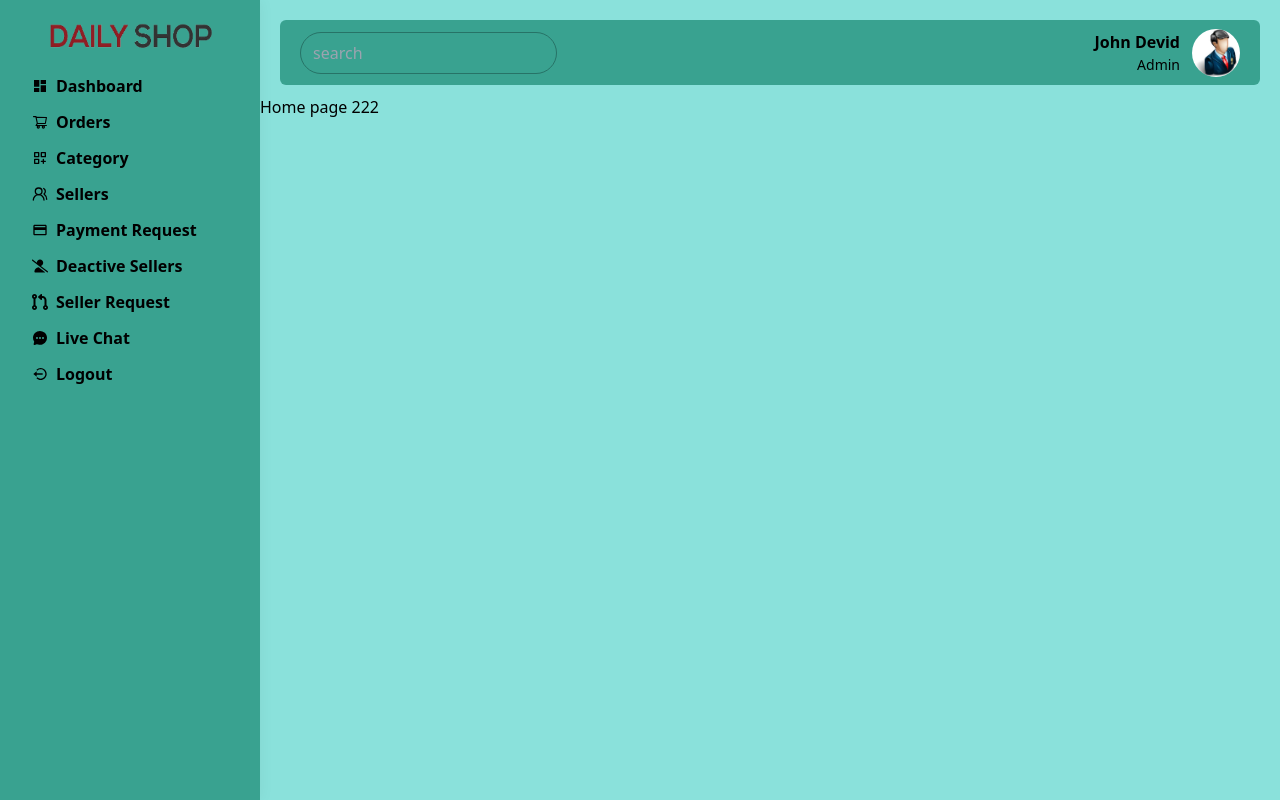
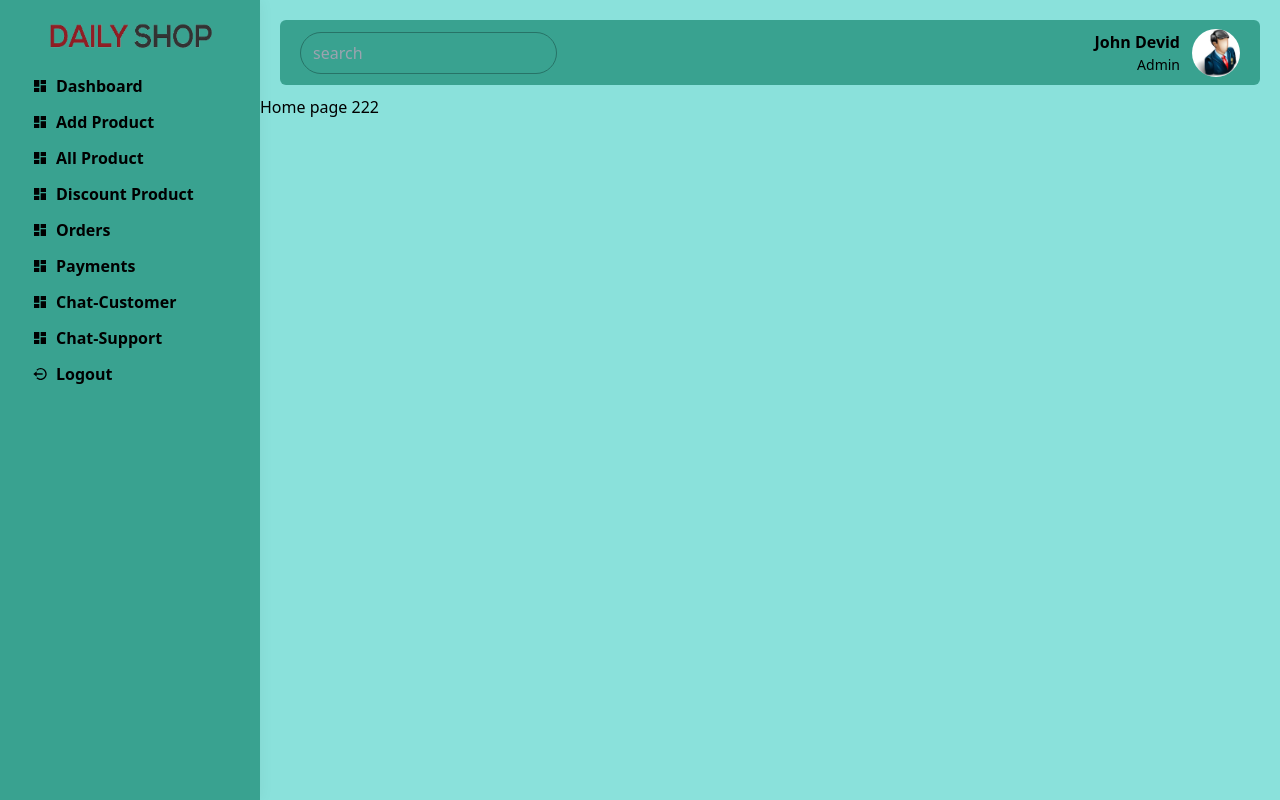
Before and after one commit to Atik2788/e-commerce-project-dashboard, a React (Create React App) app: page / in a window 1280 px wide. Built offline with nearby package versions, Linux system fonts and the light colour scheme.

Commit message:
27 starting seller role pages design

```diff
--- a/src/layout/Sidebar.jsx
+++ b/src/layout/Sidebar.jsx
@@ -8,7 +8,7 @@ const Sidebar = ({showSidebar, setShowSidebar }) => {
   const [allNav, setAllNave] = useState([]);
 
   useEffect(() => {
-    const navs = getNav("admin");
+    const navs = getNav("seller");
     setAllNave(navs);
   }, []);
 
--- a/src/navigation/allNav.js
+++ b/src/navigation/allNav.js
@@ -63,5 +63,61 @@ export const allNav = [
         icon: <IoChatbubbleEllipses   />,
         role: 'admin',
         path: '/admin/dashboard/chat-sellers'
-    }
+    },
+    {
+        id: 9,
+        title: 'Dashboard',
+        icon: <MdDashboard   />,
+        role: 'seller',
+        path: '/seller/dashboard'
+    },
+    {
+        id: 10,
+        title: 'Add Product',
+        icon: <MdDashboard   />,
+        role: 'seller',
+        path: '/seller/dashboard/add-product'
+    },
+    {
+        id: 11,
+        title: 'All Product',
+        icon: <MdDashboard   />,
+        role: 'seller',
+        path: '/seller/dashboard/all-product'
+    },
+    {
+        id: 12,
+        title: 'Discount Product',
+        icon: <MdDashboard   />,
+        role: 'seller',
+        path: '/seller/dashboard/discount-product'
+    },
+    {
+        id: 13,
+        title: 'Orders',
+        icon: <MdDashboard   />,
+        role: 'seller',
+        path: '/seller/dashboard/orders'
+    },
+    {
+        id: 14,
+        title: 'Payments',
+        icon: <MdDashboard   />,
+        role: 'seller',
+        path: '/seller/dashboard/payments'
+    },
+    {
+        id: 15,
+        title: 'Chat-Customer',
+        icon: <MdDashboard   />,
+        role: 'seller',
+        path: '/seller/dashboard/chat-customer'
+    },
+    {
+        id: 16,
+        title: 'Chat-Support',
+        icon: <MdDashboard   />,
+        role: 'seller',
+        path: '/seller/dashboard/chat-support'
+    },
 ]
--- /dev/null
+++ b/src/views/seller/SellerDashboard.jsx
@@ -0,0 +1,11 @@
+import React from 'react';
+
+const SellerDashboard = () => {
+    return (
+        <div>
+
+        </div>
+    );
+};
+
+export default SellerDashboard;
```
